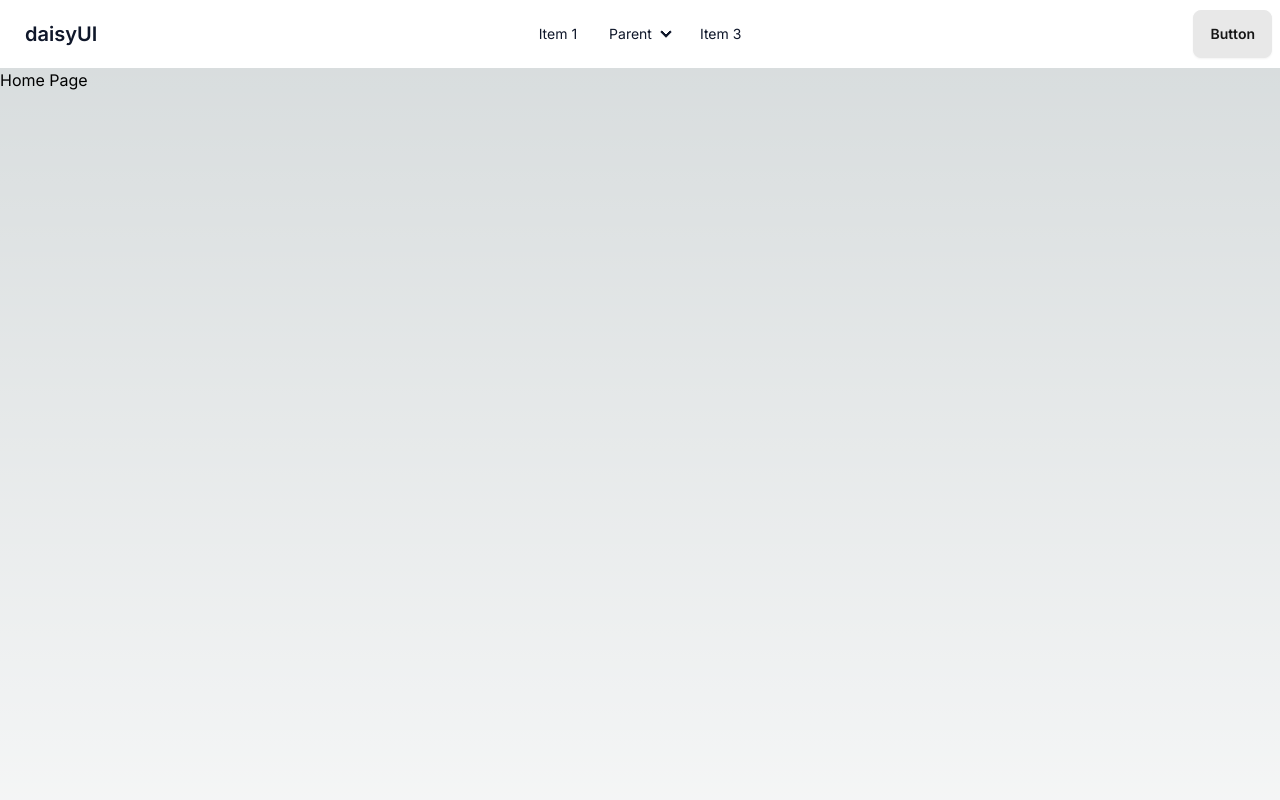
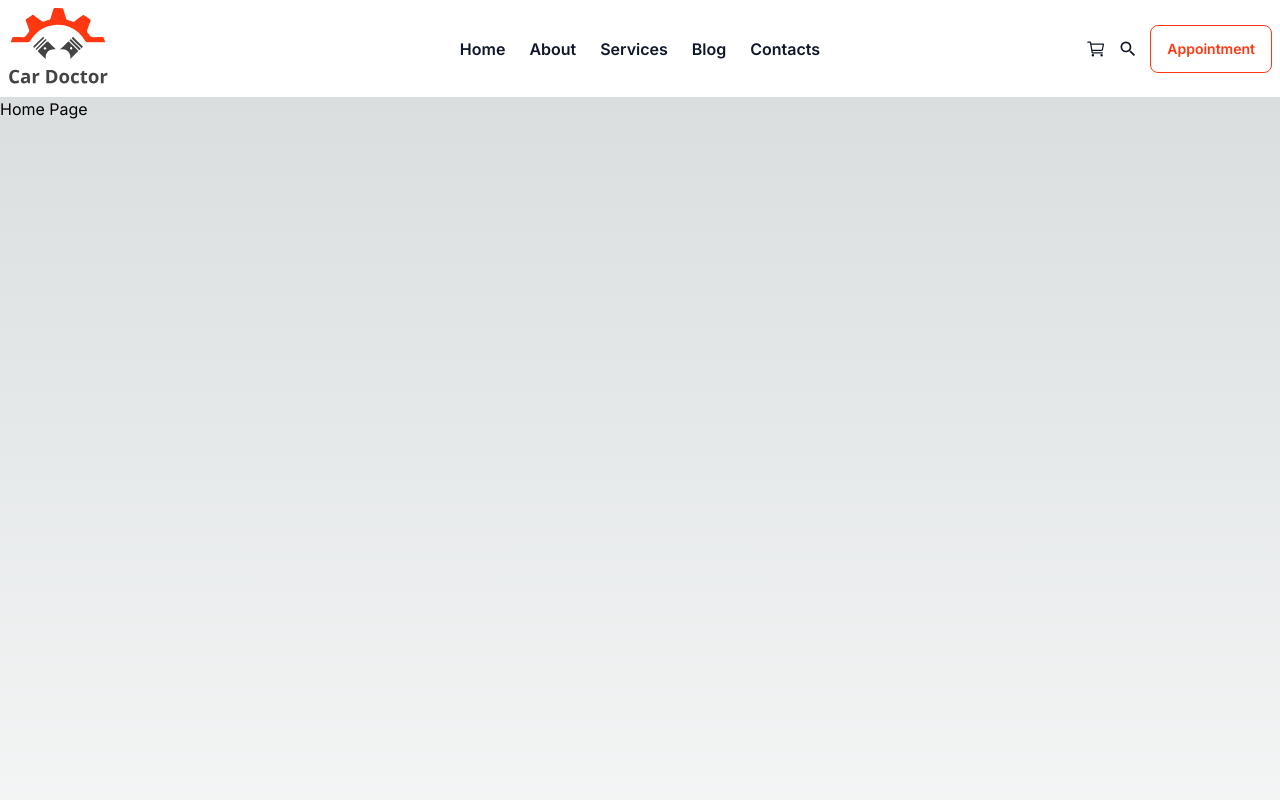
Before and after one commit to EngrMunir/car-dotor-nextjs, a Next.js app: page / in a window 1280 px wide. Shown: the top 800 px of the page. Built offline with nearby package versions, Linux system fonts and the light colour scheme.

Commit message:
navbar added

```diff
--- a/package.json
+++ b/package.json
@@ -13,7 +13,8 @@
     "next": "14.2.4",
     "next-auth": "^4.24.7",
     "react": "^18",
-    "react-dom": "^18"
+    "react-dom": "^18",
+    "react-icons": "^5.2.1"
   },
   "devDependencies": {
     "daisyui": "^4.12.10",
--- a/src/components/shared/Navbar.jsx
+++ b/src/components/shared/Navbar.jsx
@@ -1,59 +1,58 @@
+import Image from 'next/image';
+import Link from 'next/link';
 import React from 'react';
+import { IoCartOutline } from "react-icons/io5";
+import { MdOutlineSearch } from "react-icons/md";
 
 const Navbar = () => {
+    const navItems =[
+        {
+            title:"Home",
+            path:"/"
+        },
+        {
+            title:"About",
+            path:"/about"
+        },
+        {
+            title:"Services",
+            path:"/services"
+        },
+        {
+            title:"Blog",
+            path:"/blog"
+        },
+        {
+            title:"Contacts",
+            path:"/contacts"
+        }
+    ]
     return (
-        <div className="navbar bg-base-100 text-slate-900">
+       <div className=' bg-base-100 text-slate-900'>
+         <div className="navbar container mx-auto">
   <div className="navbar-start">
-    <div className="dropdown">
-      <div tabIndex={0} role="button" className="btn btn-ghost lg:hidden">
-        <svg
-          xmlns="http://www.w3.org/2000/svg"
-          className="h-5 w-5"
-          fill="none"
-          viewBox="0 0 24 24"
-          stroke="currentColor">
-          <path
-            strokeLinecap="round"
-            strokeLinejoin="round"
-            strokeWidth="2"
-            d="M4 6h16M4 12h8m-8 6h16" />
-        </svg>
-      </div>
-      <ul
-        tabIndex={0}
-        className="menu menu-sm dropdown-content bg-base-100 rounded-box z-[1] mt-3 w-52 p-2 shadow">
-        <li><a>Item 1</a></li>
-        <li>
-          <a>Parent</a>
-          <ul className="p-2">
-            <li><a>Submenu 1</a></li>
-            <li><a>Submenu 2</a></li>
-          </ul>
-        </li>
-        <li><a>Item 3</a></li>
-      </ul>
-    </div>
-    <a className="btn btn-ghost text-xl">daisyUI</a>
+    <Link href="/">
+        <Image alt='logo' src="/assets/logo.svg" height={60} width={100}/>
+    </Link>
   </div>
   <div className="navbar-center hidden lg:flex">
-    <ul className="menu menu-horizontal px-1">
-      <li><a>Item 1</a></li>
-      <li>
-        <details>
-          <summary>Parent</summary>
-          <ul className="p-2">
-            <li><a>Submenu 1</a></li>
-            <li><a>Submenu 2</a></li>
-          </ul>
-        </details>
-      </li>
-      <li><a>Item 3</a></li>
-    </ul>
+    <div className='flex items-center space-x-6'>
+        {
+            navItems.map((item) => (
+                <Link className='font-semibold hover:text-primary duration-300' href={item.path} key={item.path}>{item.title}</Link>
+            ))
+        }
+    </div>
   </div>
   <div className="navbar-end">
-    <a className="btn">Button</a>
+    <div className='flex space-x-3 items-center text-xl'>
+    <IoCartOutline />
+    <MdOutlineSearch />
+    <a className="btn btn-outline btn-primary">Appointment</a>
+    </div>
   </div>
 </div>
+       </div>
     );
 };
 
```
Also changed, not shown: 1 other file (tests, documents, lock files or other folders).
